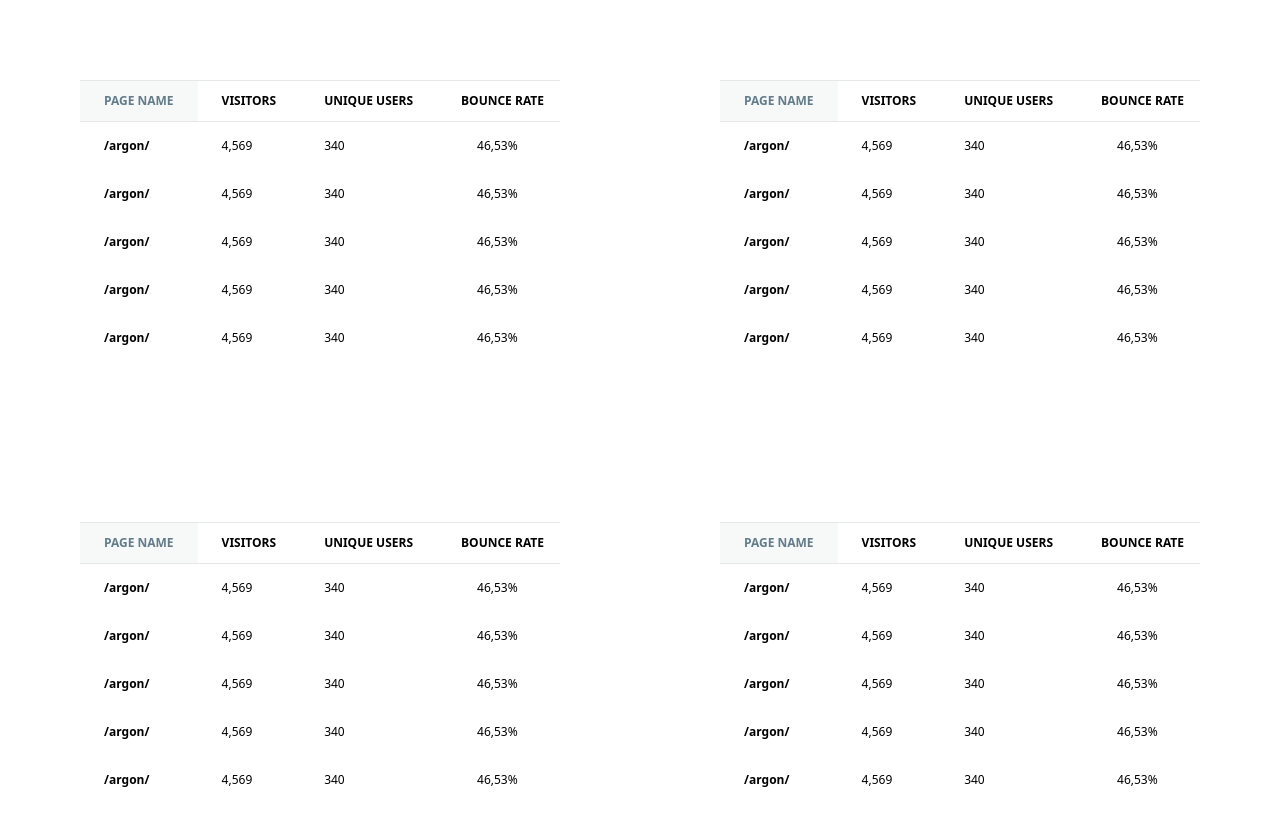
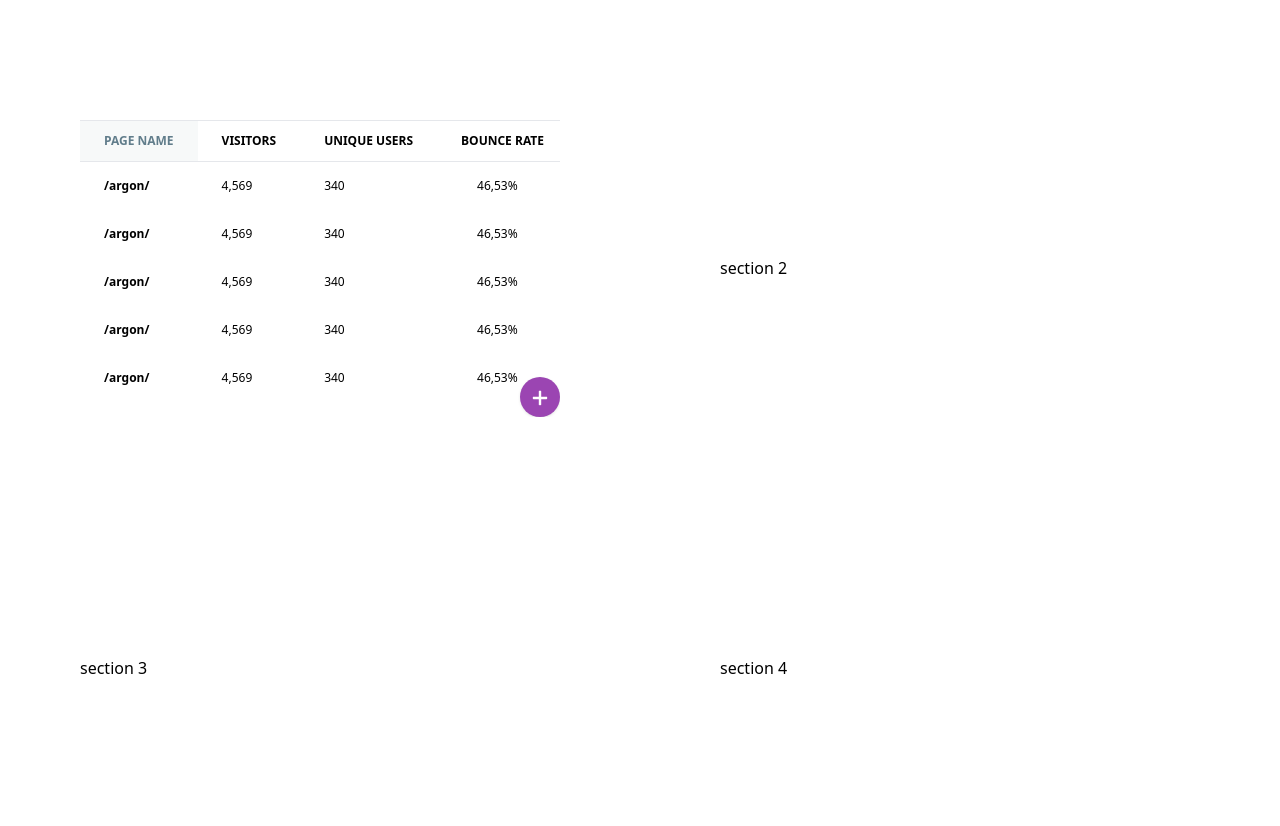
Before and after one commit to fatihunlu/GoFolio, a Nuxt app in the folder web/: page / in a window 1280 px wide. Shown: the top 826 px of the page. After the commit the page ends 800 px from the top, so only its background shows below. Built offline with nearby package versions, Linux system fonts and the light colour scheme.

Commit message:
Add stock modal

```diff
--- /dev/null
+++ b/web/components/AddStock.vue
@@ -0,0 +1,57 @@
+<template>
+  <div>
+    <div class="h-screen w-screen fixed top-0 left-0 opacity-[.86]">
+    </div>
+    <div class="fixed top-1/3 left-1/3 z-20">
+      <div class="flex w-[630px] h-[370px] mt-10 ml-5 flex-col modal bg-white">
+        <div class="flex flex-row justify-between mt-4">
+          <span></span>
+          <span class="text-[22px] text-[#9b45b2]">Add Stock</span>
+          <svg width="20px" height="20px" class="mt-1 mr-[30px] cursor-pointer hover:bg-opacity-75" @click="close" viewBox="0 0 24 24"
+            fill="none" xmlns="http://www.w3.org/2000/svg">
+            <path d="M20 20L4 4.00003M20 4L4.00002 20" stroke="#9b45b2" stroke-width="2" stroke-linecap="round" />
+          </svg>
+        </div>
+
+        <div>
+          <stock-dropdown></stock-dropdown>
+        </div>
+      </div>
+    </div>
+  </div>
+</template>
+<script>
+
+import StockDropdown from './core/StockDropdown.vue';
+
+export default {
+  name: 'AddStock',
+  components: {
+    StockDropdown
+  },
+  data() {
+    return {
+      quantity: null
+    }
+  },
+  methods: {
+    close() {
+      this.$emit('close');
+    },
+  },
+};
+</script>
+<style>
+.custom-text {
+  position: relative;
+  display: block;
+  color: #002b6d;
+  width: 80%;
+  border: none;
+  border-bottom: 1px solid #d8e7fb;
+}
+
+.modal {
+  box-shadow: 0 3px 20px 0 rgba(59, 64, 87, 0.22);
+  border-radius: 6px;
+}</style>
--- a/web/components/StockTable.vue
+++ b/web/components/StockTable.vue
@@ -40,13 +40,34 @@
                 </tr>
             </tbody>
         </table>
+        <button
+            @click="showAddStock = true"
+            class="w-10 h-10 mt-[-25px] float-right bg-[#9b45b2] rounded-full hover:bg-opacity-75 active:shadow-lg mouse shadow transition ease-in duration-200 focus:outline-none">
+            <svg viewBox="0 0 20 20" enable-background="new 0 0 20 20" class="w-6 h-6 inline-block">
+                <path fill="#FFFFFF" d="M16,10c0,0.553-0.048,1-0.601,1H11v4.399C11,15.951,10.553,16,10,16c-0.553,0-1-0.049-1-0.601V11H4.601
+                                    C4.049,11,4,10.553,4,10c0-0.553,0.049-1,0.601-1H9V4.601C9,4.048,9.447,4,10,4c0.553,0,1,0.048,1,0.601V9h4.399
+                                    C15.952,9,16,9.447,16,10z" />
+            </svg>
+        </button>
+
+        <add-stock v-if="showAddStock" @close="showAddStock = false" />
     </div>
 </template>
 
 <script>
-
+import AddStock from './AddStock.vue';
 
 export default {
-    name: 'StockTable'
+    name: 'StockTable',
+    components: {
+        AddStock
+    },
+    data() {
+        return {
+            showAddStock: false
+        }
+    },
+    methods: {
+    }
 }
 </script>
--- a/web/pages/index.vue
+++ b/web/pages/index.vue
@@ -8,17 +8,17 @@
       </div>
       <div class="justify-center">
         <div class="m-20">
-          <stock-table/>
+          <div>section 2</div>
         </div>
       </div>
       <div class="justify-center">
         <div class="m-20">
-          <stock-table/>
+          <div>section 3</div>
         </div>
       </div>
       <div class="justify-center">
         <div class="m-20">
-          <stock-table/>
+          <div>section 4</div>
         </div>
       </div>
     </div>
```
